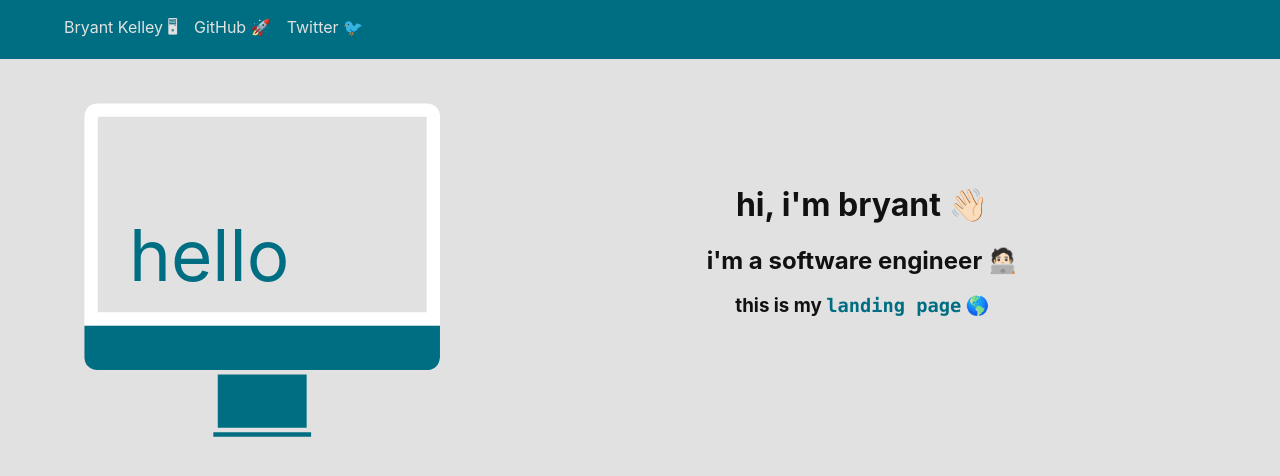
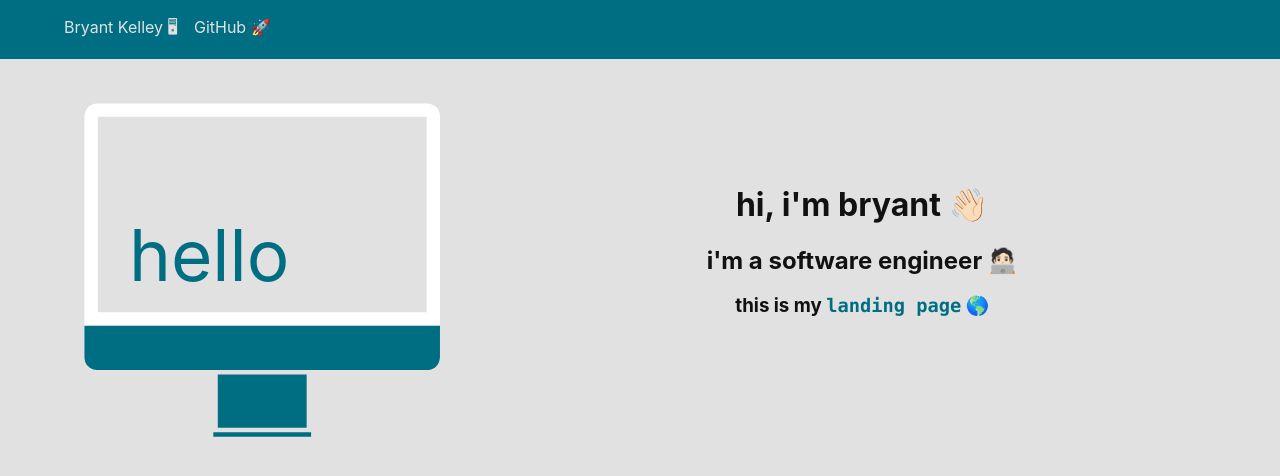
Before and after one commit to bryantkelley/website, a React (Create React App) app: page / in a window 1280 px wide. Shown: the top 476 px of the page. Built offline with nearby package versions, Linux system fonts and the light colour scheme.

Commit message:
Remove Twitter Link from Header component

```diff
--- a/src/components/header.tsx
+++ b/src/components/header.tsx
@@ -5,7 +5,6 @@ export default function Header() {
         <nav>
           <a href="/">Bryant Kelley 🖥</a>
           <a href="https://github.com/bryantkelley">GitHub 🚀</a>
-          <a href="https://twitter.com/_bryantkelley">Twitter 🐦</a>
         </nav>
       </div>
     </div>
```
